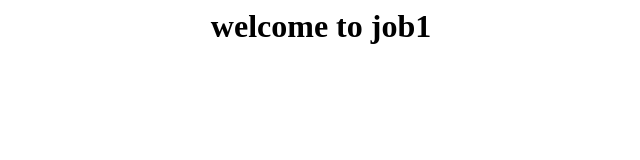
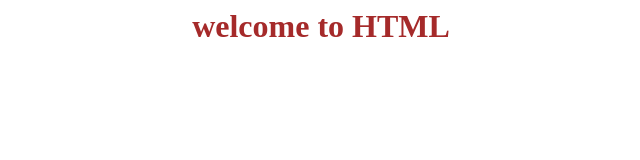
Before and after one commit to ashu1260/task2, a plain HTML site: page index.html in a window 1280 px wide. Shown: the whole page, without its empty margins (319-959 px from the left). Drawn offline with Linux system fonts and the light colour scheme.

Commit message:
html pages

```diff
--- a/index.html
+++ b/index.html
@@ -1,11 +1,11 @@
 <html>
 <head>
 <style>
-h1 {text-align: center;}
+h1 {text-align: center; color: brown}
 </style>
 </head>
 <body>
 
-<h1 font color = "Brown">welcome to job1</h1>
+<h1>welcome to HTML</h1>
 </body>
 </html>
```
Also changed, not shown: home.html (+13 -1 lines).
